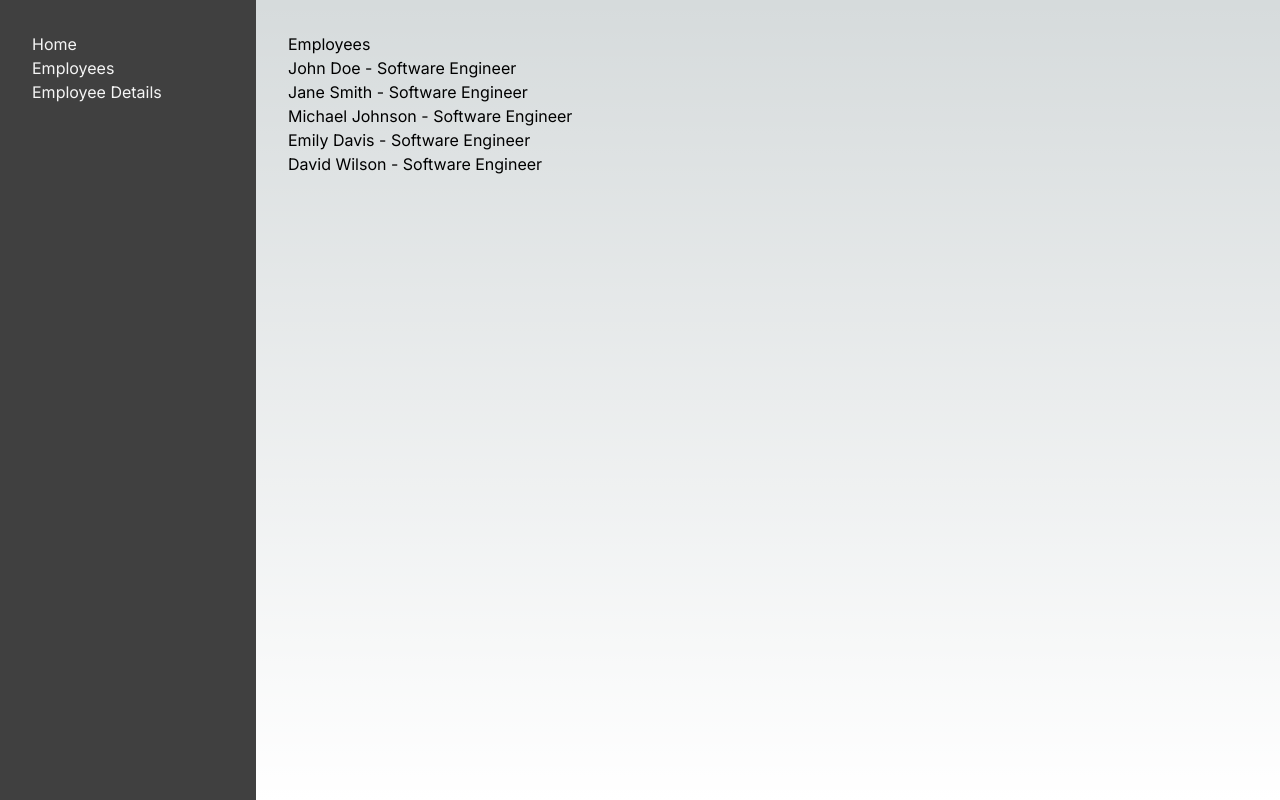
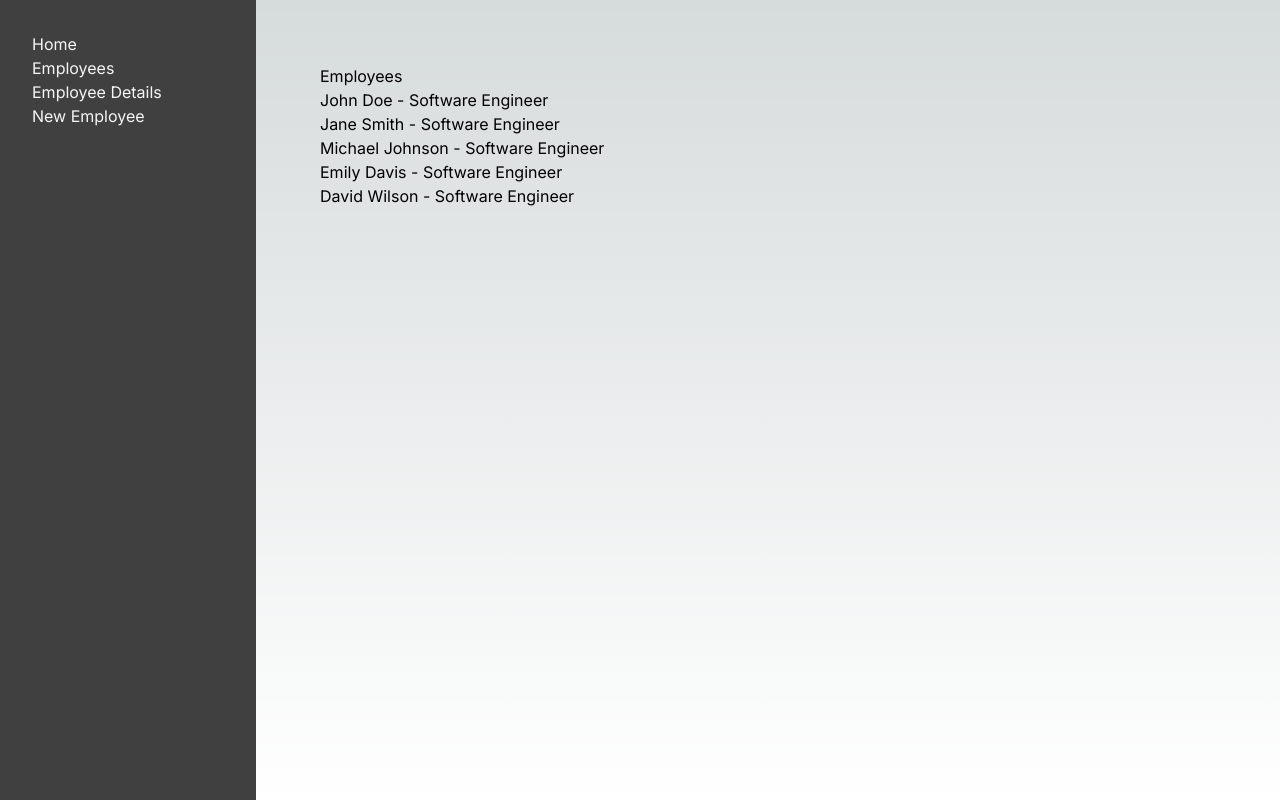
Before and after one commit to Luwat/employee-management-system, a Next.js app: page /employees in a window 1280 px wide. Built offline with nearby package versions, Linux system fonts and the light colour scheme; data requests are answered from the project's data file.

Commit message:
Add form to new page

```diff
--- a/app/employees/layout.tsx
+++ b/app/employees/layout.tsx
@@ -5,7 +5,7 @@ const Layout = ({ children }: { children: React.ReactNode }) => {
   return (
     <main className="flex h-screen w-screen">
       <SideNav />
-      {children}
+      <section className="w-4/5 overflow-auto p-8">{children}</section>
     </main>
   );
 };
--- a/app/employees/new/page.tsx
+++ b/app/employees/new/page.tsx
@@ -0,0 +1,5 @@
+import EmployeeForm from "@/components/form";
+
+export default function NewEmployeePage() {
+    return <EmployeeForm />
+}
--- a/components/form.tsx
+++ b/components/form.tsx
@@ -1,6 +1,6 @@
 import { Input, TextArea } from "./inputs";
 
-const Form = () => {
+const EmployeeForm = () => {
   return (
     <form action="">
       <Input type="text" label="First Name" name="first-name" />
@@ -26,4 +26,4 @@ const Form = () => {
   );
 };
 
-export default Form;
+export default EmployeeForm;
--- a/components/inputs.tsx
+++ b/components/inputs.tsx
@@ -13,9 +13,9 @@ export function Input({
   ...props
 }: InputGroupProps) {
   return (
-    <p>
-      <label htmlFor={name}>{label}</label>
-      <input id={name} placeholder={label} {...props} />
+    <p className="flex flex-col">
+      <label htmlFor={name} className="py-4 ">{label}</label>
+      <input id={name} placeholder={label} {...props} className="rounded-md" />
     </p>
   );
 }
@@ -25,9 +25,9 @@ export function TextArea({
   ...props
 }: TextareaProps) {
   return (
-    <p >
-      <label htmlFor={name}>{label}</label>
-      <textarea id={name} placeholder={label} {...props} />
+    <p className="flex flex-col">
+      <label htmlFor={name} className="py-4 ">{label}</label>
+      <textarea id={name} placeholder={label} {...props} className="rounded-md pb-4" />
     </p>
   );
 }
--- a/components/side-nav.tsx
+++ b/components/side-nav.tsx
@@ -1,19 +1,36 @@
 import Link from "next/link";
 
 const SideNav = () => {
-  return <section className="h-screen w-1/5 bg-neutral-700 text-neutral-100 p-8 bg-fixed">
-    <div >
-        <Link href={'/dashboard'}>
-            <h1>Home</h1>
-        </Link>
-        <Link href={'/dashboard/employees'}>
-            <h1>Employees</h1>
-        </Link>
-        <Link href={`/dashboard/${'id'}`}>
-            <h1>Employee Details</h1>
-        </Link>
-    </div>
-  </section>;
+  return (
+    <section className="h-screen w-1/5 bg-neutral-700 text-neutral-100 p-8 bg-fixed">
+      <nav>
+        <ul>
+          <li>
+            <Link href={"/"}>Home</Link>
+          </li>
+        </ul>
+        <ul>
+          <li>
+            <Link href={"/employees"}>
+              <h1>Employees</h1>
+            </Link>
+          </li>
+        </ul>
+        <ul>
+          <li>
+            <Link href={`/employees/${"id"}`}>
+              <h1>Employee Details</h1>
+            </Link>
+          </li>
+        </ul>
+        <ul>
+          <li>
+            <Link href={"/employees/new"}>New Employee</Link>
+          </li>
+        </ul>
+      </nav>
+    </section>
+  );
 };
 
 export default SideNav;
--- a/package.json
+++ b/package.json
@@ -15,6 +15,7 @@
     "react-dom": "^18"
   },
   "devDependencies": {
+    "@tailwindcss/forms": "^0.5.7",
     "@types/node": "^20",
     "@types/react": "^18",
     "@types/react-dom": "^18",
--- a/tailwind.config.ts
+++ b/tailwind.config.ts
@@ -15,6 +15,8 @@ const config: Config = {
       },
     },
   },
-  plugins: [],
+  plugins: [
+    require('@tailwindcss/forms'),
+  ],
 };
 export default config;
```
Also changed, not shown: 1 other file (tests, documents, lock files or other folders).
